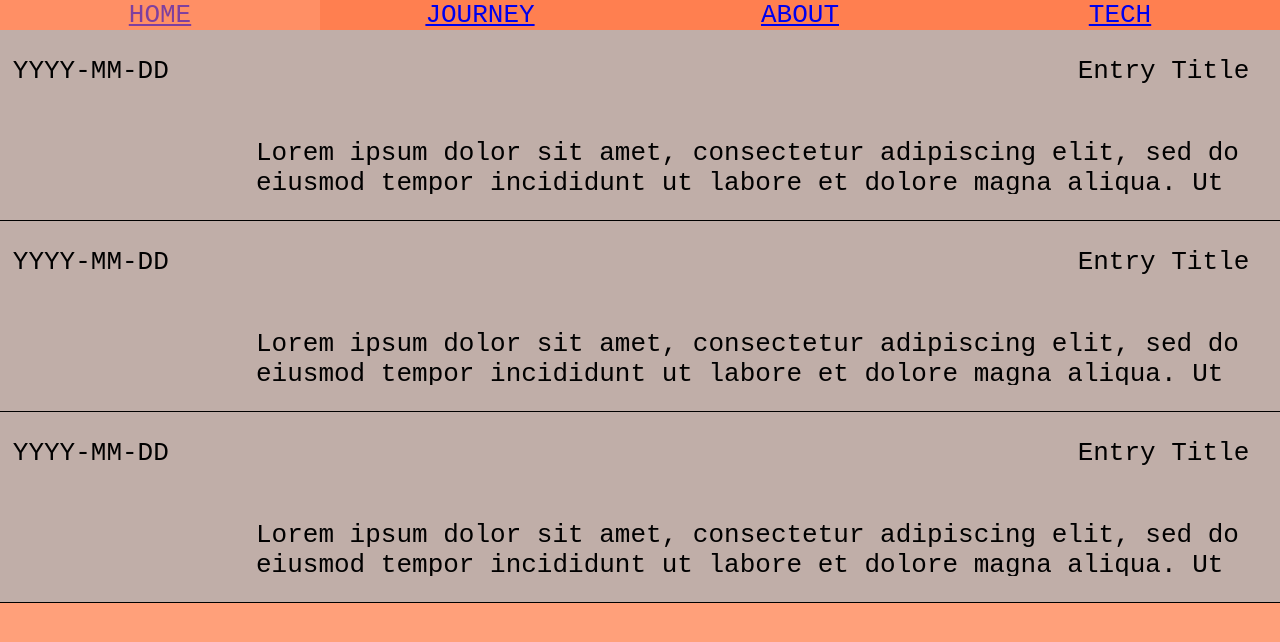
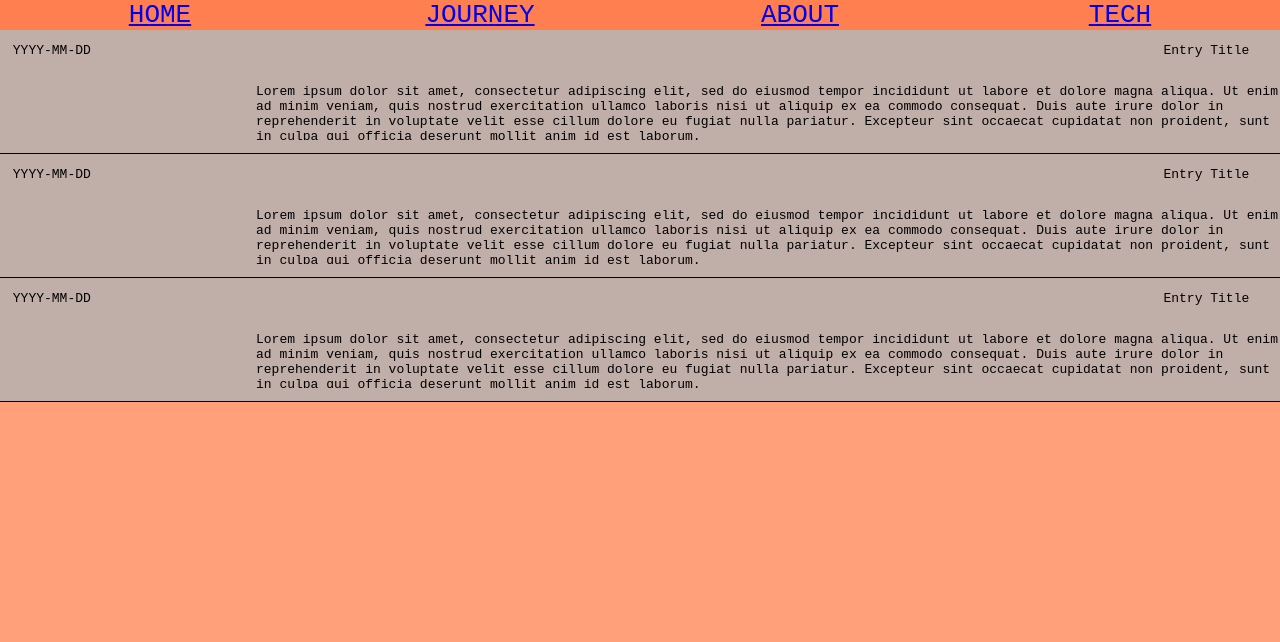
Before and after one commit to SriVinukonda/HarshaKarma, a React (Create React App) app in the folder harsha-karma/: page / in a window 1280 px wide. Shown: the top 642 px of the page. Built offline with nearby package versions, Linux system fonts and the light colour scheme.

Commit message:
Fixed font scaling for NavBar

```diff
--- a/harsha-karma/src/App.js
+++ b/harsha-karma/src/App.js
@@ -8,10 +8,11 @@
     <div className="App">
       <header className="App-header">
         <NavBar/>
+
+      </header>
+      <EntryLog/>
         <EntryLog/>
         <EntryLog/>
-        <EntryLog/>
-      </header>
 
     </div>
   );
--- a/harsha-karma/src/styles/NavBar.css
+++ b/harsha-karma/src/styles/NavBar.css
@@ -5,4 +5,15 @@
     display: flex;
     flex-direction: row;
     /* padding: 1vh; */
+    font-size: calc(10px + 2vmin);
+
 }
+.App-header {
+    background-color: #FFA07A;
+    min-height: 100%;
+    display: flex;
+    flex-direction: column;
+    align-items: center;
+    justify-content: top;
+    color: white;
+  }
```
